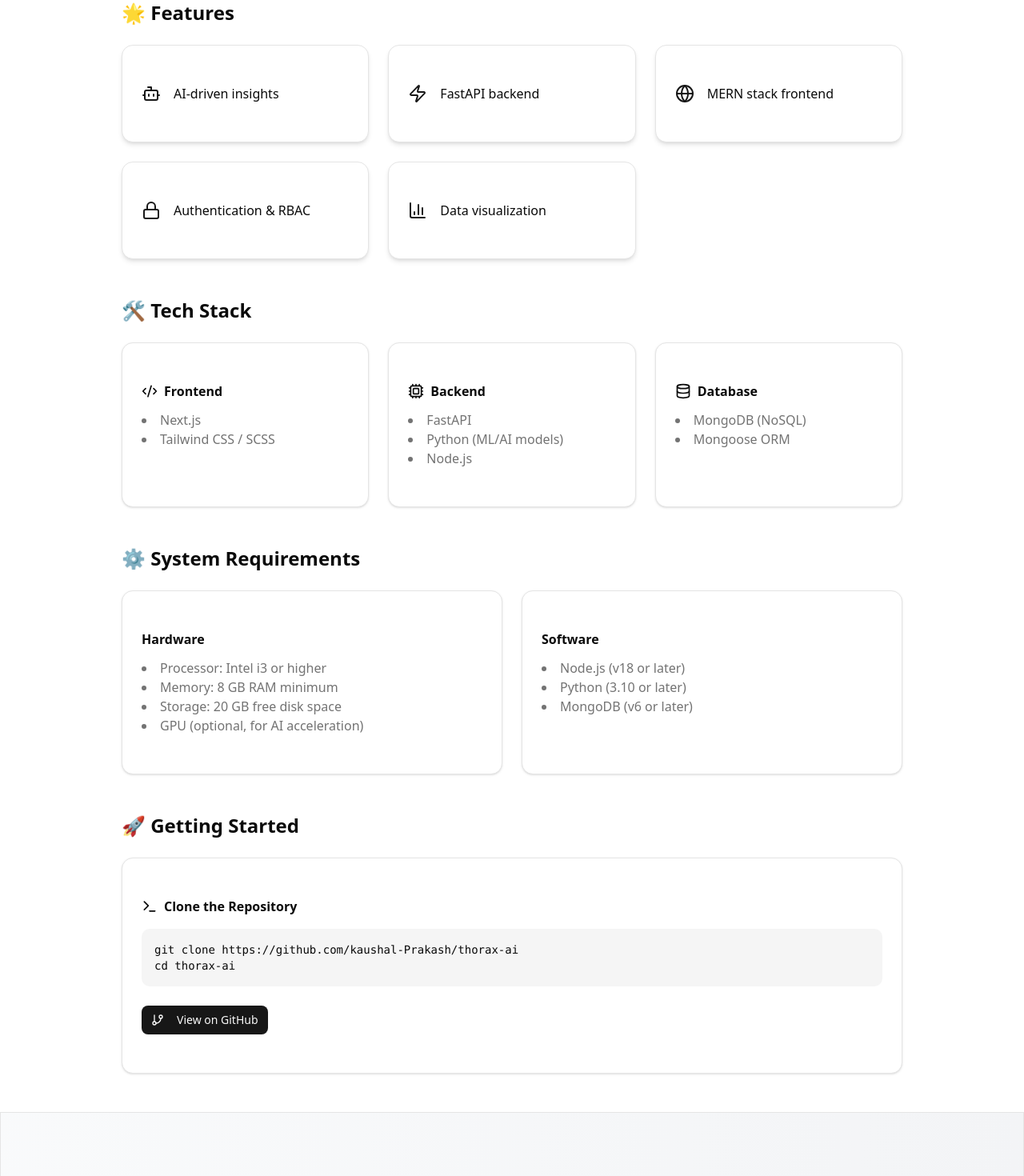
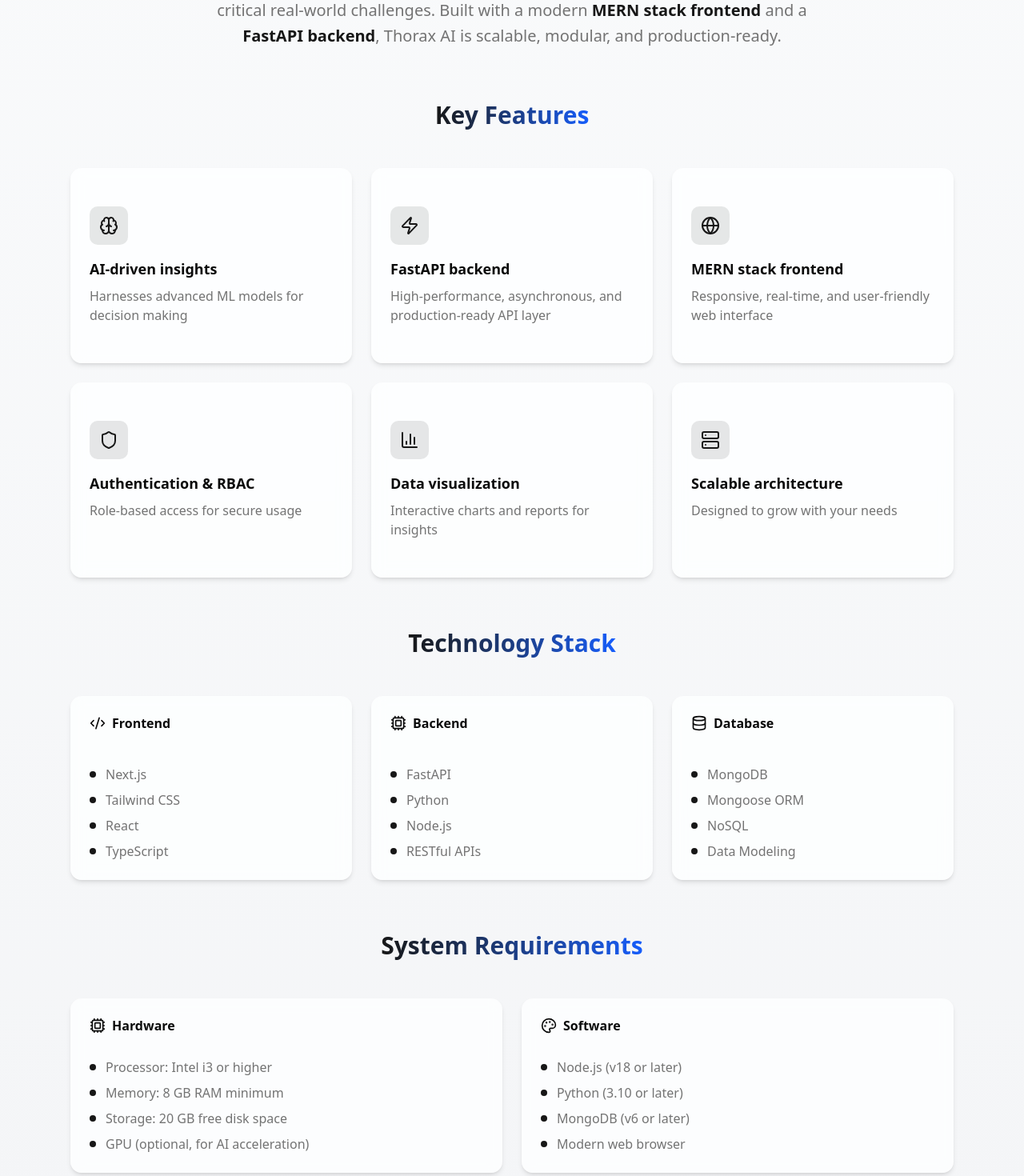
Before and after one commit to kaushal-Prakash/thorax-ai, a Next.js app in the folder frontend/: page /about-us in a window 1280 px wide. Shown: the part 260-1730 px from the top of the page at 80% size. Built offline with nearby package versions, Linux system fonts and the light colour scheme.

Commit message:
redesigned about us page

```diff
--- a/frontend/src/app/about-us/page.js
+++ b/frontend/src/app/about-us/page.js
@@ -1,6 +1,7 @@
 "use client";
-import React, { useState, useEffect } from "react";
-import { Card, CardContent } from "@/components/ui/card";
+import React from "react";
+import { motion } from "framer-motion";
+import { Card, CardContent, CardHeader, CardTitle } from "@/components/ui/card";
 import { Button } from "@/components/ui/button";
 import {
   Bot,
@@ -9,198 +10,332 @@ import {
   Lock,
   BarChart3,
   Code2,
+  Cpu,
   Database,
-  Cpu,
   Terminal,
   GitBranch,
-  Sun,
-  Moon,
+  Brain,
+  Server,
+  Shield,
+  Palette,
+  CpuIcon,
 } from "lucide-react";
 
 export default function AboutPage() {
-  // const [theme, setTheme] = useState("light");
+  // Animation variants
+  const fadeIn = {
+    initial: { opacity: 0, y: 20 },
+    animate: { opacity: 1, y: 0 },
+    transition: { duration: 0.5 }
+  };
 
-  // useEffect(() => {
-  //   if (localStorage.getItem("theme")) {
-  //     setTheme(localStorage.getItem("theme"));
-  //     document.documentElement.classList.toggle(
-  //       "dark",
-  //       localStorage.getItem("theme") === "dark"
-  //     );
-  //   }
-  // }, []);
+  const staggerContainer = {
+    animate: {
+      transition: {
+        staggerChildren: 0.1
+      }
+    }
+  };
 
-  // const toggleTheme = () => {
-  //   const newTheme = theme === "light" ? "dark" : "light";
-  //   setTheme(newTheme);
-  //   localStorage.setItem("theme", newTheme);
-  //   document.documentElement.classList.toggle("dark", newTheme === "dark");
-  // };
+  // Features data
+  const features = [
+    {
+      icon: <Brain className="w-6 h-6" />,
+      title: "AI-driven insights",
+      description: "Harnesses advanced ML models for decision making"
+    },
+    {
+      icon: <Zap className="w-6 h-6" />,
+      title: "FastAPI backend",
+      description: "High-performance, asynchronous, and production-ready API layer"
+    },
+    {
+      icon: <Globe className="w-6 h-6" />,
+      title: "MERN stack frontend",
+      description: "Responsive, real-time, and user-friendly web interface"
+    },
+    {
+      icon: <Shield className="w-6 h-6" />,
+      title: "Authentication & RBAC",
+      description: "Role-based access for secure usage"
+    },
+    {
+      icon: <BarChart3 className="w-6 h-6" />,
+      title: "Data visualization",
+      description: "Interactive charts and reports for insights"
+    },
+    {
+      icon: <Server className="w-6 h-6" />,
+      title: "Scalable architecture",
+      description: "Designed to grow with your needs"
+    }
+  ];
+
+  // Tech stack data
+  const techStack = [
+    {
+      category: "Frontend",
+      icon: <Code2 className="w-5 h-5" />,
+      items: ["Next.js", "Tailwind CSS", "React", "TypeScript"]
+    },
+    {
+      category: "Backend",
+      icon: <CpuIcon className="w-5 h-5" />,
+      items: ["FastAPI", "Python", "Node.js", "RESTful APIs"]
+    },
+    {
+      category: "Database",
+      icon: <Database className="w-5 h-5" />,
+      items: ["MongoDB", "Mongoose ORM", "NoSQL", "Data Modeling"]
+    }
+  ];
+
+  // System requirements
+  const systemRequirements = {
+    hardware: [
+      "Processor: Intel i3 or higher",
+      "Memory: 8 GB RAM minimum",
+      "Storage: 20 GB free disk space",
+      "GPU (optional, for AI acceleration)"
+    ],
+    software: [
+      "Node.js (v18 or later)",
+      "Python (3.10 or later)",
+      "MongoDB (v6 or later)",
+      "Modern web browser"
+    ]
+  };
 
   return (
-    <div className="max-w-5xl mx-auto px-6 py-12 space-y-12 dark:bg-gray-950 dark:text-gray-100 min-h-screen">
-      {/* Theme Toggle
-      <div className="flex justify-end">
-        <Button
-          variant="outline"
-          size="icon"
-          onClick={toggleTheme}
-          className="rounded-full"
+    <div className="min-h-screen bg-gradient-to-b from-gray-50 to-gray-100 dark:from-gray-900 dark:to-gray-800 py-12">
+      <div className="max-w-6xl mx-auto px-4 md:px-6">
+        {/* Header Section */}
+        <motion.div
+          className="text-center space-y-6 mb-16"
+          initial={{ opacity: 0, y: 20 }}
+          animate={{ opacity: 1, y: 0 }}
+          transition={{ duration: 0.7 }}
         >
-          {theme === "light" ? (
-            <Moon className="w-5 h-5" />
-          ) : (
-            <Sun className="w-5 h-5" />
-          )}
-        </Button>
-      </div> */}
+          <div className="inline-flex items-center justify-center w-16 h-16 bg-primary/10 rounded-full mb-4">
+            <Bot className="w-8 h-8 text-primary" />
+          </div>
+          <h1 className="text-4xl md:text-5xl font-bold tracking-tight bg-gradient-to-r from-gray-800 to-gray-600 dark:from-gray-100 dark:to-gray-300 bg-clip-text text-transparent">
+            Thorax AI
+          </h1>
+          <p className="text-xl text-muted-foreground max-w-3xl mx-auto leading-relaxed">
+            An intelligent system designed to leverage <span className="font-semibold text-primary">AI-powered analysis</span> for solving critical real-world challenges.
+            Built with a modern <span className="font-semibold text-primary">MERN stack frontend</span> and a <span className="font-semibold text-primary">FastAPI backend</span>,
+            Thorax AI is scalable, modular, and production-ready.
+          </p>
+        </motion.div>
 
-      {/* Header */}
-      <div className="text-center space-y-4">
-        <h1 className="text-4xl font-bold tracking-tight">⚡ Thorax AI</h1>
-        <p className="text-lg text-muted-foreground dark:text-gray-300">
-          Thorax AI is an intelligent system designed to leverage{" "}
-          <b>AI-powered analysis</b> for solving critical real-world challenges.
-          Built with a modern <b>MERN stack frontend</b> and a{" "}
-          <b>FastAPI backend</b>, Thorax AI is scalable, modular, and
-          production-ready.
-        </p>
+        {/* Features Section */}
+        <motion.section
+          className="mb-16"
+          initial="initial"
+          whileInView="animate"
+          viewport={{ once: true }}
+          variants={fadeIn}
+        >
+          <h2 className="text-3xl font-bold text-center mb-12">
+            <span className="bg-gradient-to-r from-primary to-blue-600 bg-clip-text text-transparent">
+              Key Features
+            </span>
+          </h2>
+
+          <motion.div
+            className="grid md:grid-cols-2 lg:grid-cols-3 gap-6"
+            variants={staggerContainer}
+            initial="initial"
+            whileInView="animate"
+            viewport={{ once: true }}
+          >
+            {features.map((feature, index) => (
+              <motion.div
+                key={index}
+                variants={fadeIn}
+                whileHover={{ y: -5 }}
+              >
+                <Card className="h-full shadow-md hover:shadow-lg transition-shadow border-0 bg-background/70 backdrop-blur-sm">
+                  <CardContent className="p-6">
+                    <div className="inline-flex items-center justify-center w-12 h-12 bg-primary/10 rounded-lg mb-4 text-primary">
+                      {feature.icon}
                     </div>
-
-      {/* Features */}
-      <section>
-        <h2 className="text-2xl font-semibold mb-6">🌟 Features</h2>
-        <div className="grid md:grid-cols-2 lg:grid-cols-3 gap-6">
-          <Card className="shadow-md dark:bg-gray-900">
-            <CardContent className="flex items-center gap-4 p-6">
-              <Bot className="w-6 h-6 text-primary" />
-              <span>AI-driven insights</span>
+                    <h3 className="text-lg font-semibold mb-2">{feature.title}</h3>
+                    <p className="text-muted-foreground">{feature.description}</p>
                   </CardContent>
                 </Card>
-          <Card className="shadow-md dark:bg-gray-900">
-            <CardContent className="flex items-center gap-4 p-6">
-              <Zap className="w-6 h-6 text-primary" />
-              <span>FastAPI backend</span>
-            </CardContent>
-          </Card>
-          <Card className="shadow-md dark:bg-gray-900">
-            <CardContent className="flex items-center gap-4 p-6">
-              <Globe className="w-6 h-6 text-primary" />
-              <span>MERN stack frontend</span>
-            </CardContent>
-          </Card>
-          <Card className="shadow-md dark:bg-gray-900">
-            <CardContent className="flex items-center gap-4 p-6">
-              <Lock className="w-6 h-6 text-primary" />
-              <span>Authentication & RBAC</span>
-            </CardContent>
-          </Card>
-          <Card className="shadow-md dark:bg-gray-900">
-            <CardContent className="flex items-center gap-4 p-6">
-              <BarChart3 className="w-6 h-6 text-primary" />
-              <span>Data visualization</span>
-            </CardContent>
-          </Card>
-        </div>
-      </section>
+              </motion.div>
+            ))}
+          </motion.div>
+        </motion.section>
 
-      {/* Tech Stack */}
-      <section>
-        <h2 className="text-2xl font-semibold mb-6">🛠️ Tech Stack</h2>
+        {/* Tech Stack Section */}
+        <motion.section
+          className="mb-16"
+          initial="initial"
+          whileInView="animate"
+          viewport={{ once: true }}
+          variants={fadeIn}
+        >
+          <h2 className="text-3xl font-bold text-center mb-12">
+            <span className="bg-gradient-to-r from-primary to-blue-600 bg-clip-text text-transparent">
+              Technology Stack
+            </span>
+          </h2>
+
           <div className="grid md:grid-cols-3 gap-6">
-          <Card className="dark:bg-gray-900">
-            <CardContent className="p-6 space-y-3">
-              <h3 className="font-semibold flex items-center gap-2">
-                <Code2 className="w-5 h-5" /> Frontend
-              </h3>
-              <ul className="list-disc list-inside text-muted-foreground dark:text-gray-300">
-                <li>Next.js</li>
-                <li>Tailwind CSS / SCSS</li>
+            {techStack.map((tech, index) => (
+              <motion.div
+                key={index}
+                initial={{ opacity: 0, y: 20 }}
+                whileInView={{ opacity: 1, y: 0 }}
+                transition={{ duration: 0.5, delay: index * 0.1 }}
+                viewport={{ once: true }}
+              >
+                <Card className="h-full shadow-md border-0 bg-background/70 backdrop-blur-sm">
+                  <CardHeader className="pb-3">
+                    <CardTitle className="flex items-center gap-2">
+                      {tech.icon}
+                      {tech.category}
+                    </CardTitle>
+                  </CardHeader>
+                  <CardContent>
+                    <ul className="space-y-2">
+                      {tech.items.map((item, i) => (
+                        <li key={i} className="flex items-center">
+                          <div className="w-2 h-2 bg-primary rounded-full mr-3"></div>
+                          <span className="text-muted-foreground">{item}</span>
+                        </li>
+                      ))}
                     </ul>
                   </CardContent>
                 </Card>
+              </motion.div>
+            ))}
+          </div>
+        </motion.section>
 
-          <Card className="dark:bg-gray-900">
-            <CardContent className="p-6 space-y-3">
-              <h3 className="font-semibold flex items-center gap-2">
-                <Cpu className="w-5 h-5" /> Backend
-              </h3>
-              <ul className="list-disc list-inside text-muted-foreground dark:text-gray-300">
-                <li>FastAPI</li>
-                <li>Python (ML/AI models)</li>
-                <li>Node.js</li>
+        {/* System Requirements Section */}
+        <motion.section
+          className="mb-16"
+          initial="initial"
+          whileInView="animate"
+          viewport={{ once: true }}
+          variants={fadeIn}
+        >
+          <h2 className="text-3xl font-bold text-center mb-12">
+            <span className="bg-gradient-to-r from-primary to-blue-600 bg-clip-text text-transparent">
+              System Requirements
+            </span>
+          </h2>
+
+          <div className="grid md:grid-cols-2 gap-6">
+            <motion.div
+              initial={{ opacity: 0, x: -20 }}
+              whileInView={{ opacity: 1, x: 0 }}
+              transition={{ duration: 0.5 }}
+              viewport={{ once: true }}
+            >
+              <Card className="h-full shadow-md border-0 bg-background/70 backdrop-blur-sm">
+                <CardHeader>
+                  <CardTitle className="flex items-center gap-2">
+                    <Cpu className="w-5 h-5" />
+                    Hardware
+                  </CardTitle>
+                </CardHeader>
+                <CardContent>
+                  <ul className="space-y-2">
+                    {systemRequirements.hardware.map((item, i) => (
+                      <li key={i} className="flex items-center">
+                        <div className="w-2 h-2 bg-primary rounded-full mr-3"></div>
+                        <span className="text-muted-foreground">{item}</span>
+                      </li>
+                    ))}
                   </ul>
                 </CardContent>
               </Card>
+            </motion.div>
 
-          <Card className="dark:bg-gray-900">
-            <CardContent className="p-6 space-y-3">
-              <h3 className="font-semibold flex items-center gap-2">
-                <Database className="w-5 h-5" /> Database
-              </h3>
-              <ul className="list-disc list-inside text-muted-foreground dark:text-gray-300">
-                <li>MongoDB (NoSQL)</li>
-                <li>Mongoose ORM</li>
+            <motion.div
+              initial={{ opacity: 0, x: 20 }}
+              whileInView={{ opacity: 1, x: 0 }}
+              transition={{ duration: 0.5 }}
+              viewport={{ once: true }}
+            >
+              <Card className="h-full shadow-md border-0 bg-background/70 backdrop-blur-sm">
+                <CardHeader>
+                  <CardTitle className="flex items-center gap-2">
+                    <Palette className="w-5 h-5" />
+                    Software
+                  </CardTitle>
+                </CardHeader>
+                <CardContent>
+                  <ul className="space-y-2">
+                    {systemRequirements.software.map((item, i) => (
+                      <li key={i} className="flex items-center">
+                        <div className="w-2 h-2 bg-primary rounded-full mr-3"></div>
+                        <span className="text-muted-foreground">{item}</span>
+                      </li>
+                    ))}
                   </ul>
                 </CardContent>
               </Card>
+            </motion.div>
           </div>
-      </section>
+        </motion.section>
 
-      {/* System Requirements */}
-      <section>
-        <h2 className="text-2xl font-semibold mb-6">⚙️ System Requirements</h2>
-        <div className="grid md:grid-cols-2 gap-6">
-          <Card className="dark:bg-gray-900">
-            <CardContent className="p-6 space-y-3">
-              <h3 className="font-semibold">Hardware</h3>
-              <ul className="list-disc list-inside text-muted-foreground dark:text-gray-300">
-                <li>Processor: Intel i3 or higher</li>
-                <li>Memory: 8 GB RAM minimum</li>
-                <li>Storage: 20 GB free disk space</li>
-                <li>GPU (optional, for AI acceleration)</li>
-              </ul>
-            </CardContent>
-          </Card>
-          <Card className="dark:bg-gray-900">
-            <CardContent className="p-6 space-y-3">
-              <h3 className="font-semibold">Software</h3>
-              <ul className="list-disc list-inside text-muted-foreground dark:text-gray-300">
-                <li>Node.js (v18 or later)</li>
-                <li>Python (3.10 or later)</li>
-                <li>MongoDB (v6 or later)</li>
-              </ul>
-            </CardContent>
-          </Card>
-        </div>
-      </section>
+        {/* Getting Started Section */}
+        <motion.section
+          className="mb-16"
+          initial="initial"
+          whileInView="animate"
+          viewport={{ once: true }}
+          variants={fadeIn}
+        >
+          <h2 className="text-3xl font-bold text-center mb-12">
+            <span className="bg-gradient-to-r from-primary to-blue-600 bg-clip-text text-transparent">
+              Get Started
+            </span>
+          </h2>
 
-      {/* Getting Started */}
-      <section>
-        <h2 className="text-2xl font-semibold mb-6">🚀 Getting Started</h2>
-        <Card className="dark:bg-gray-900">
-          <CardContent className="p-6 space-y-4">
-            <h3 className="font-semibold flex items-center gap-2">
-              <Terminal className="w-5 h-5" /> Clone the Repository
-            </h3>
-            <pre className="bg-muted dark:bg-gray-800 p-4 rounded-lg text-sm overflow-x-auto">
+          <motion.div
+            initial={{ opacity: 0, y: 20 }}
+            whileInView={{ opacity: 1, y: 0 }}
+            transition={{ duration: 0.5 }}
+            viewport={{ once: true }}
+          >
+            <Card className="shadow-md border-0 bg-background/70 backdrop-blur-sm">
+              <CardHeader>
+                <CardTitle className="flex items-center gap-2">
+                  <Terminal className="w-5 h-5" />
+                  Clone the Repository
+                </CardTitle>
+              </CardHeader>
+              <CardContent className="space-y-4">
+                <div className="bg-muted dark:bg-gray-800 p-4 rounded-lg">
+                  <pre className="text-sm overflow-x-auto">
                     <code>
 {`git clone https://github.com/kaushal-Prakash/thorax-ai
 cd thorax-ai`}
                     </code>
                   </pre>
-            <Button className="mt-2" asChild>
+                </div>
+                <Button asChild className="gap-2">
                   <a
                     href="https://github.com/kaushal-Prakash/thorax-ai"
                     target="_blank"
                     rel="noopener noreferrer"
                   >
-                <GitBranch className="w-4 h-4 mr-2" /> View on GitHub
+                    <GitBranch className="w-4 h-4" />
+                    View on GitHub
                   </a>
                 </Button>
               </CardContent>
             </Card>
-      </section>
+          </motion.div>
+        </motion.section>
+      </div>
     </div>
   );
 }
```
Lines whose indentation alone changed are shown as unchanged.
